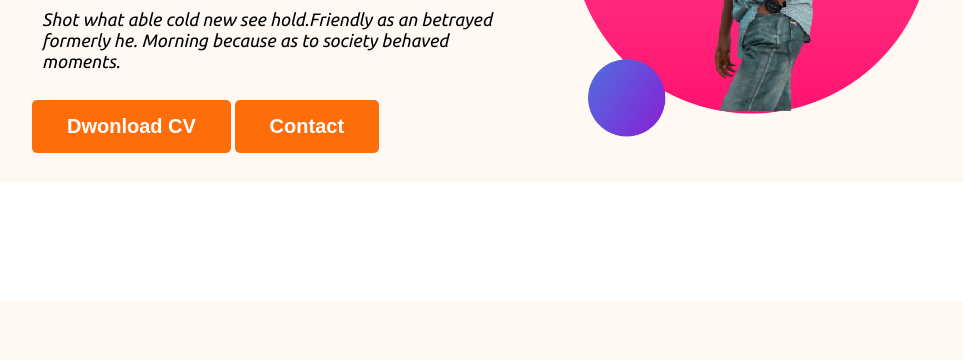
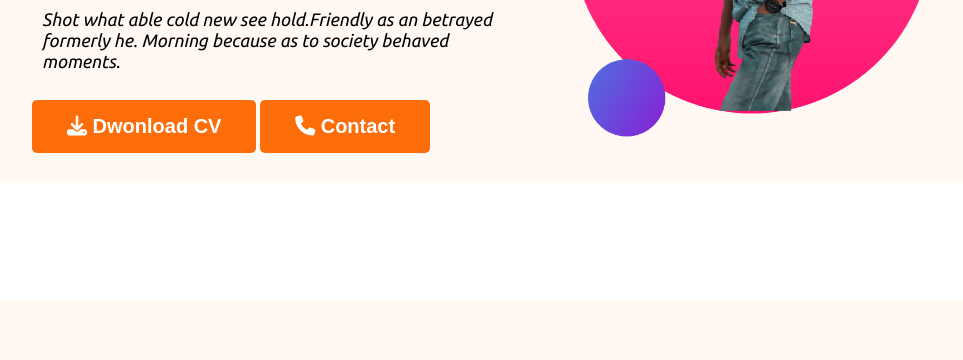
Before and after one commit to sakibalhassan/developer-portfolio-website, a plain HTML site: page index.html in a window 1280 px wide. Shown: the part 440-800 px from the top of the page, without its empty margins (126-1089 px from the left). Drawn offline with Linux system fonts and the light colour scheme.

Commit message:
added font awsome

```diff
--- a/index.html
+++ b/index.html
@@ -11,6 +11,7 @@
         href="https://fonts.googleapis.com/css2?family=Lato:ital@1&family=Open+Sans:ital,wght@0,400;0,700;0,800;1,400&family=Oswald:wght@200;500;600&family=Poppins:ital@1&family=Roboto+Condensed:wght@700&family=Ubuntu:ital@1&display=swap"
         rel="stylesheet">
     <link rel="stylesheet" href="css/index.css">
+    <script src="https://kit.fontawesome.com/20cb76860e.js" crossorigin="anonymous"></script>
 
 
 </head>
@@ -31,8 +32,8 @@
                 <h1 class="banner-title">Mary Hardy</h1>
                 <p class="banner-paragraph">Shot what able cold new see hold.Friendly as an betrayed formerly he.
                     Morning because as to society behaved moments.</p>
-                <button class="btn-primary">Dwonload CV</button>
-                <button class="btn-primary">Contact</button>
+                <button class="btn-primary"><i class="fa-solid fa-download"></i> Dwonload CV</button>
+                <button class="btn-primary"><i class="fa-solid fa-phone"></i> Contact</button>
             </div>
             <div>
                 <img class="profile-pic" src="images/my-bg2.png" alt="">
```
